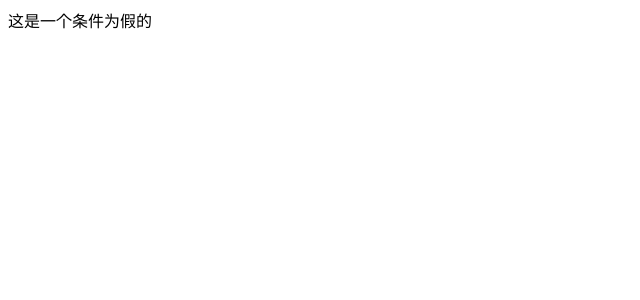
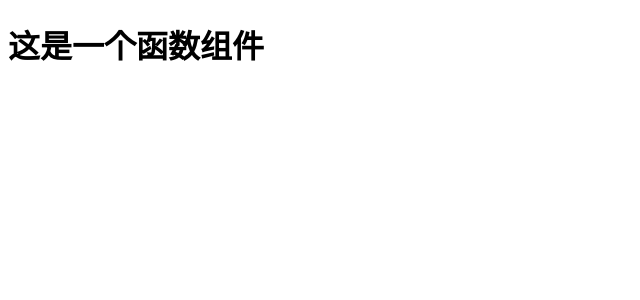
Before and after one commit to xu-jing119/react, a React (Create React App) app: page / in a window 1280 px wide. Shown: the top 300 px of the page, without its empty margins (0-640 px from the left). Built offline with nearby package versions, Linux system fonts and the light colour scheme.

Commit message:
函数组件

```diff
--- a/src/index.js
+++ b/src/index.js
@@ -37,14 +37,21 @@ import ReactDOM from 'react-dom';
 // ReactDOM.render(list,document.getElementById('root'))
 
 
-// JSX条件渲染
-const isLoading = false
-const fn = function(){
-    if(isLoading){
-        return <span>这是一个条件为真渲染语句</span>
-    }else{
-        return <span>这是一个条件为假的</span>
-    }
+// // JSX条件渲染
+// const isLoading = false
+// const fn = function(){
+//     if(isLoading){
+//         return <span>这是一个条件为真渲染语句</span>
+//     }else{
+//         return <span>这是一个条件为假的</span>
+//     }
+// }
+// const v1 = <div>{fn()}</div>
+// ReactDOM.render(v1,document.getElementById('root'))
+
+
+// 函数组件
+function Hello(){
+    return <h1>这是一个函数组件</h1>
 }
-const v1 = <div>{fn()}</div>
-ReactDOM.render(v1,document.getElementById('root'))
+ReactDOM.render(<Hello />,document.getElementById('root'))
```
